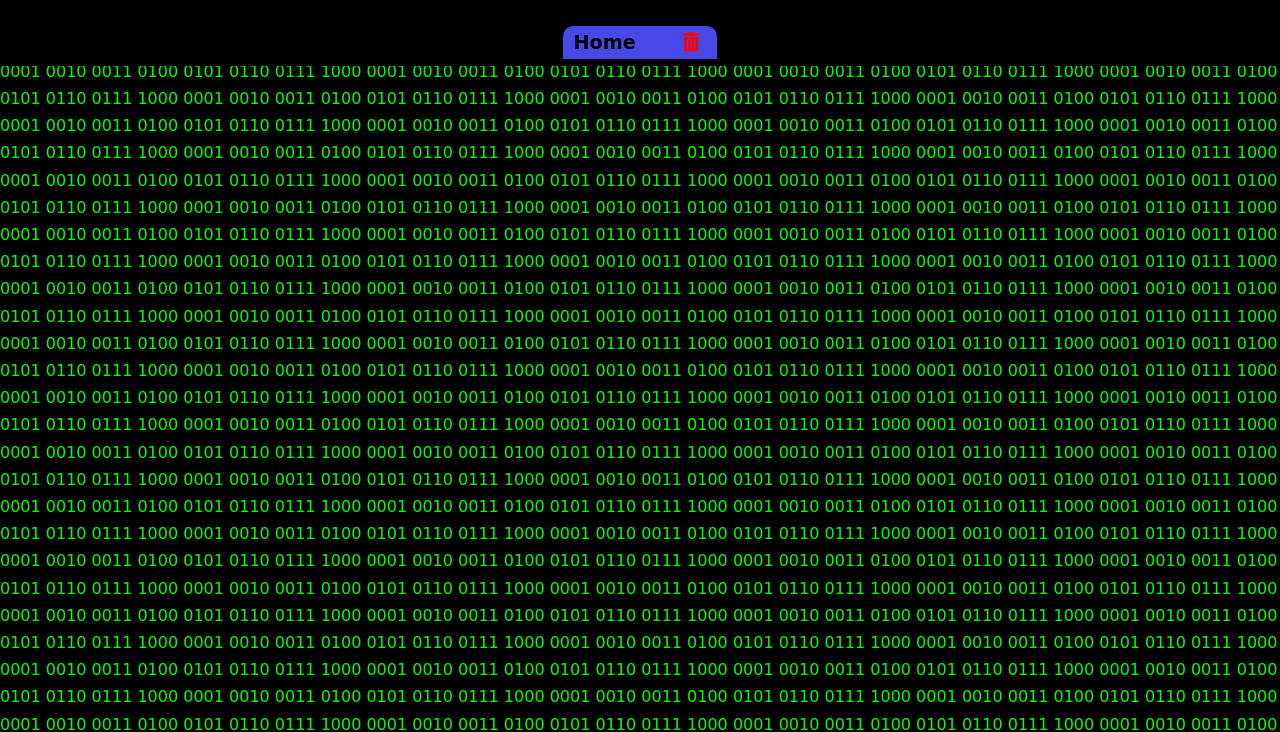
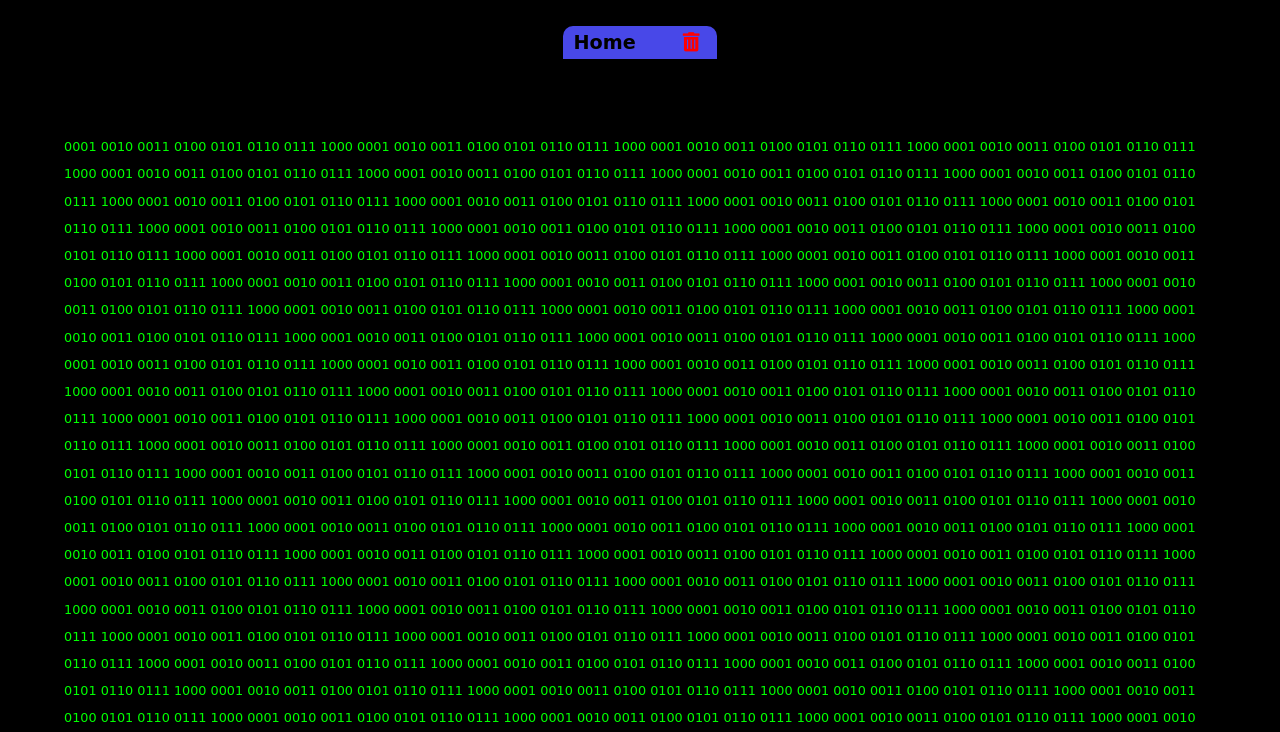
Before and after one commit to DEBXDEBX/MobilBookmarks, a plain HTML site: page index.html in a window 1280 px wide. Shown: the part 73-805 px from the top of the page. Drawn offline with nearby package versions, Linux system fonts and the light colour scheme.

Commit message:
added binary

```diff
--- a/assets/css/style.css
+++ b/assets/css/style.css
@@ -177,11 +177,14 @@ h3 {
   display: flex;
   flex-wrap: wrap;
   justify-content: center;
-  position: absolute;
+  /* position: absolute; */
   color: #0f0;
-  z-index: -1;
+  /* text-shadow: 2px 2px 2px #085f0c; */
+  /* z-index: -1; */
   width: 100%;
   height: 100%;
+  font-size: 0.8rem;
+  padding: 4rem;
 }
 #binaryPtag {
   /* display: flex;
--- a/assets/js/script.js
+++ b/assets/js/script.js
@@ -17,6 +17,7 @@ let warning2Audio = document.querySelector("#warning2Audio");
 const el = new Elements();
 // Pass elements to display
 const display = new Display(el, $);
+let binaryPtag = document.querySelector("#binaryPtag");
 //This enables JQuery ToolTips
 $(document).ready(function() {
   $('[data-toggle="tooltip"]').tooltip();
@@ -25,30 +26,40 @@ $(document).ready(function() {
 window.onload = function() {
   // binary code
   let textOne = "";
-  for (let i = 0; i < 250; i++) {
+  for (let i = 0; i < 243; i++) {
     textOne += "0001\t0010\t0011\t0100\t0101\t0110\t0111\t1000\t";
   }
   // binary code
   let textTwo = "";
-  for (let i = 0; i < 250; i++) {
-    // textTwo += "1000\t0111\t0110\t0101\t0100\t0011\t0010\t0001\t";
-    textTwo += "debx\tdebx\tdebx\tdebx\tdebx\tdebx\tdebx\tdebx";
+  for (let i = 0; i < 243; i++) {
+    textTwo += "1000\t0111\t0110\t0100\t0100\t0011\t0010\t0001\t";
   }
-  let binaryArray = [textOne, textTwo];
-  console.log(binaryArray[0]);
-  console.log(binaryArray[1]);
+  // binary code
+  let textThree = "";
+  for (let i = 0; i < 243; i++) {
+    textThree += "0100\t0011\t0010\t0001\t0111\t0011\t0110\t0101\t";
+  }
+  // binary code
+  let textFour = "";
+  for (let i = 0; i < 243; i++) {
+    textFour += "0101\t0100\t0011\t0010\t0001\t0111\t0011\t0110\t";
+  }
+  // binary code
+  let textFive = "";
+  for (let i = 0; i < 243; i++) {
+    textFive += "0011\t0010\t0111\t0110\t1101\t1011\t1100\t1110\t";
+  }
+  let binaryArray = [textOne, textTwo, textThree, textFour, textFive];
+
   let index = 0;
   setInterval(function() {
-    if (index === 1) {
-      this.document.querySelector("#binaryPtag").textContent =
-        binaryArray[index];
+    if (index === 5) {
+      binaryPtag.textContent = binaryArray[index];
       index = 0;
     }
-    this.document.querySelector("#binaryPtag").textContent = binaryArray[index];
+    binaryPtag.textContent = binaryArray[index];
     index++;
-
-    console.log("debx");
-  }, 2000);
+  }, 800);
   startUp();
 };
 //Start Up
--- a/index.html
+++ b/index.html
@@ -70,10 +70,6 @@
     <audio id="warning2Audio">
       <source src="assets/sound/warning2.wav" type="audio/wav" />
     </audio>
-
-    <div id="binary">
-      <p id="binaryPtag"></p>
-    </div>
 
     <header>
       <h3 id="catHeading">
@@ -171,7 +167,9 @@
     <nav>
       <ul id="bookmarkList"></ul>
     </nav>
-
+    <div id="binary">
+      <p id="binaryPtag"></p>
+    </div>
     <!-- Optional JavaScript -->
     <!-- jQuery first, then Popper.js, then Bootstrap JS -->
     <script
```
